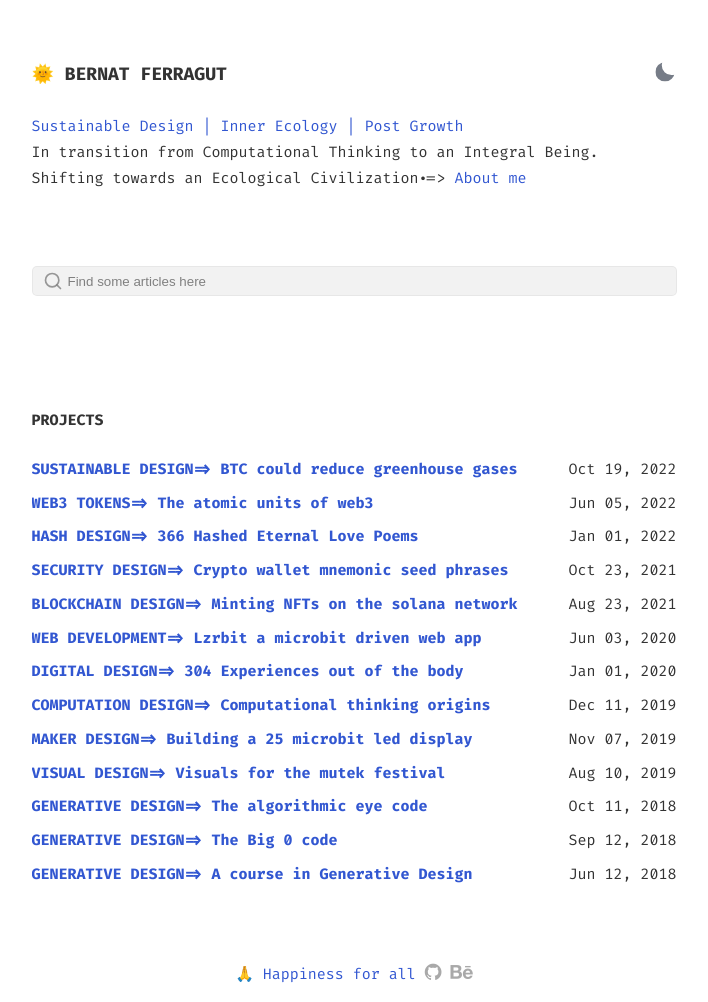
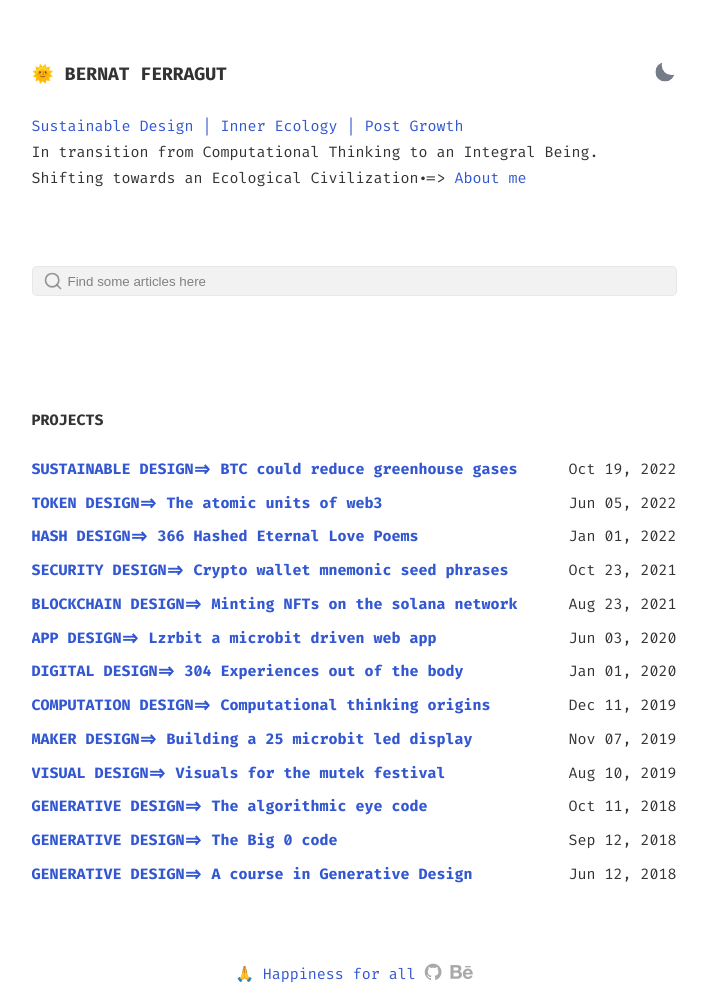
Before and after one commit to bernatferragut/WEB2, a Jekyll site: the page built from index.html, in a window 1280 px wide. Shown: the whole page, without its empty margins (286-994 px from the left). Built offline with Jekyll 4.4.1, drawn with Linux system fonts in a browser that asks for light colours.

Commit message:
New titles updated

```diff
--- a/_posts/2020-06-03-lzrbit-microbit-driven-web-app.md
+++ b/_posts/2020-06-03-lzrbit-microbit-driven-web-app.md
@@ -1,6 +1,6 @@
 ---
 layout: post
-title: WEB DEVELOPMENT=> Lzrbit a microbit driven web app
+title: APP DESIGN=> Lzrbit a microbit driven web app
 description: Bitcoin Art on the blockchain
 summary: Drawing-app designed to create web-art with a micro-controller.
 minute: 5
--- a/_posts/2022-06-05-web3-Tokens.md
+++ b/_posts/2022-06-05-web3-Tokens.md
@@ -1,6 +1,6 @@
 ---
 layout: post
-title: WEB3 TOKENS=> The atomic units of web3
+title: TOKEN DESIGN=> The atomic units of web3
 description: Tokens are the stomic units of the web3
 summary: Introduction to the Properties of web3 tokens
 minute: 15
```
